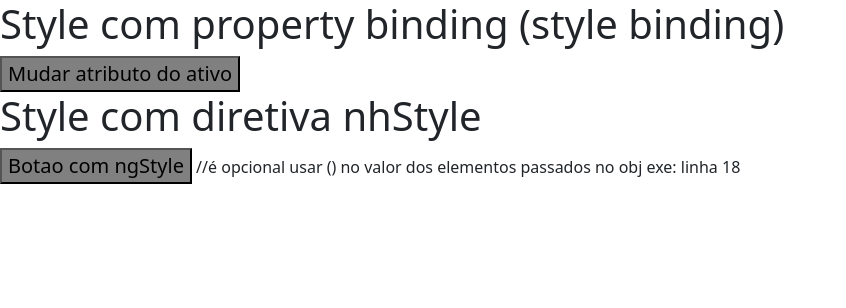
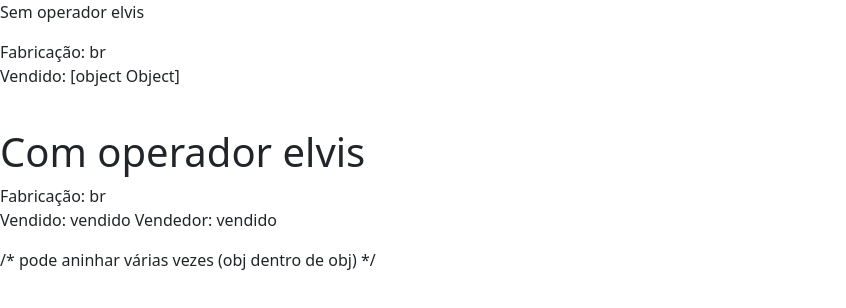
Before and after one commit to PamelaMarinho/AngularFundamentos, an Angular app: page / in a window 1280 px wide. Shown: the top 308 px of the page, without its empty margins (0-846 px from the left). Built offline with nearby package versions, Linux system fonts and the light colour scheme.

Commit message:
operador elvis

```diff
--- a/src/app/app.component.html
+++ b/src/app/app.component.html
@@ -12,9 +12,9 @@
   <app-diretiva-ng-switch></app-diretiva-ng-switch>
   <app-diretiva-ng-for></app-diretiva-ng-for>
   <app-diretiva-ng-for></app-diretiva-ng-for>
-  <app-diretiva-ng-class></app-diretiva-ng-class>  -->
-  <app-diretiva-ngstyle></app-diretiva-ngstyle>
-
+  <app-diretiva-ng-class></app-diretiva-ng-class>
+  <app-diretiva-ngstyle></app-diretiva-ngstyle>-->
+  <app-operador-elvis></app-operador-elvis>
 </div>
 
 <router-outlet></router-outlet>
--- a/src/app/app.module.ts
+++ b/src/app/app.module.ts
@@ -17,6 +17,7 @@ import { DiretivaNgifComponent } from './diretiva-ngif/diretiva-ngif.component';
 import { DiretivaNgForComponent } from './diretiva-ngfor/diretiva-ng-for.component';
 import { DiretivaNgClassComponent } from './diretiva-ng-class/diretiva-ng-class.component';
 import { DiretivaNgstyleComponent } from './diretiva-ngstyle/diretiva-ngstyle.component';
+import { OperadorElvisComponent } from './operador-elvis/operador-elvis.component';
 
 
 //decorator @
@@ -34,6 +35,7 @@ import { DiretivaNgstyleComponent } from './diretiva-ngstyle/diretiva-ngstyle.co
     DiretivaNgifComponent,
     DiretivaNgClassComponent,
     DiretivaNgstyleComponent,
+    OperadorElvisComponent,
   ],
   //imports contem outros módulos que serão usados aqui ou nas declarations
   imports: [
--- /dev/null
+++ b/src/app/operador-elvis/operador-elvis.component.html
@@ -0,0 +1,16 @@
+<p>Sem operador elvis</p>
+<p>
+    Fabricação: {{carro.fabricacao}}<br>
+    Vendido: {{carro.vendido != null ? carro.vendido : ''}}
+</p>
+
+<br>
+<h1>Com operador elvis</h1>
+<p>
+    Fabricação: {{carro.fabricacao}}<br>
+    Vendido: {{carro.vendido?.status}}
+    Vendedor: {{carro.vendido?.status}}
+</p>
+
+
+/* pode aninhar várias vezes (obj dentro de obj) */
--- /dev/null
+++ b/src/app/operador-elvis/operador-elvis.component.ts
@@ -0,0 +1,22 @@
+import { Component, OnInit } from '@angular/core';
+
+@Component({
+  selector: 'app-operador-elvis',
+  templateUrl: './operador-elvis.component.html',
+  styleUrls: ['./operador-elvis.component.css']
+})
+export class OperadorElvisComponent implements OnInit {
+
+  carro={
+    fabricacao: 'br',
+    vendido: {
+      status: "vendido"
+    }
+  }
+
+  constructor() { }
+
+  ngOnInit(): void {
+  }
+
+}
```
Also changed, not shown: src/app/operador-elvis/operador-elvis.component.css (added), 1 other file (tests, documents, lock files or other folders).
